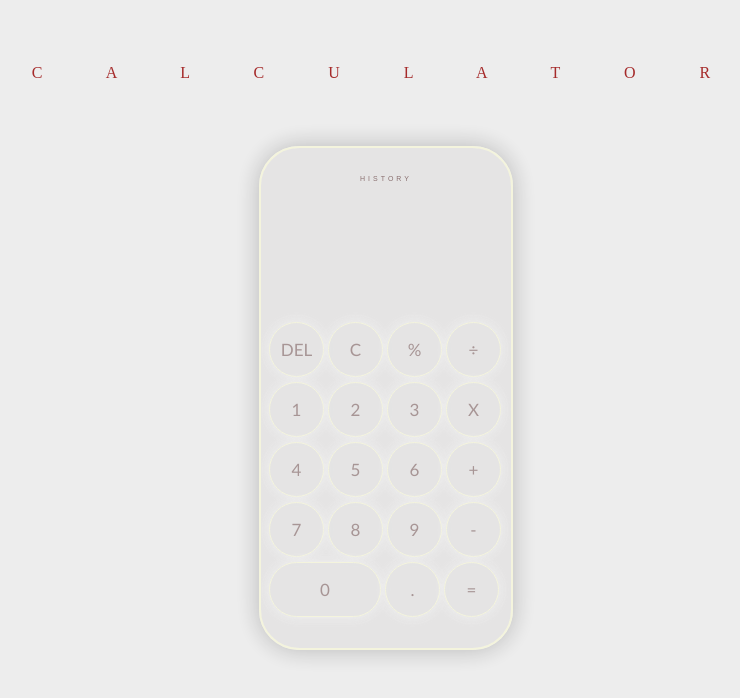
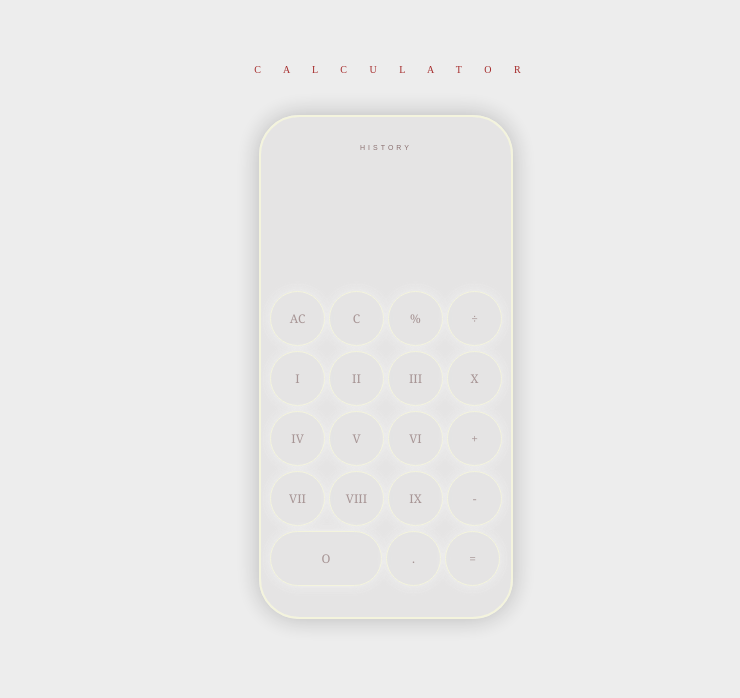
Before and after one commit to brendevs/Calculator, a plain HTML site: page Calculator.html in a window 1280 px wide. Shown: the whole page, without its empty margins (254-994 px from the left). Drawn offline with Linux system fonts and the light colour scheme.

Commit message:
Change button fonts to roman number, css stylesheet, enhance hover effects, and debug.

```diff
--- a/Calculator.html
+++ b/Calculator.html
@@ -4,146 +4,69 @@
         <meta charset="UTF-8">
         <meta name="viewport" content="width=device-width, initial-scale=1.0">
         <title>kalkulator</title>
-
-        <style>
-            button {
-                height: 55px;
-                width: 55px;
-                border-radius: 35px;
-                background-color: rgba(227, 227, 227, 0.774);
-                box-shadow: 0px 0px 10px 0px rgb(241, 241, 241);
-                border: 1px solid beige;
-                font-size: 17px;
-                font-weight: lighter;
-                font-family:'Trebuchet MS', 'Lucida Sans Unicode', 'Lucida Grande', 'Lucida Sans', Arial, sans-serif;
-                color:rgba(127, 98, 98, 0.682);
-            }
-
-            button:hover {
-                background-color: rgba(255, 255, 255, 0.882);
-                box-shadow: 0px 0px 20px 0px rgb(255, 255, 221);
-                border: 2px solid rgb(248, 248, 207);
-                transition: 0.5s;
-
-            }
-
-            zeroButton {
-                height: 55px;
-                width: 105px;
-                border-radius: 35px;
-                background-color: rgba(227, 227, 227, 0.774);
-                box-shadow: 0px 0px 10px 0px rgba(110, 110, 110, 0.571);
-                border: none;
-
-            }
-        </style>
-
+        <link rel="stylesheet" href="style.css" >
     </head>
 
-    <body style="
-        justify-content: center;
-        background-color: rgb(237, 237, 237);
-        margin: 5% 0px 0px 0px;">
+    <body>
 
-        <p style="
-            text-align: center;
-            font-size: clamp(1.1rem 0.1vh 1rem);
-            letter-spacing: 30px;
-            color: brown;
-            margin-bottom: 5%;">
-            C A L C U L A T O R
+        <p class="calculator">
+             C A L C U L A T O R
         </p>
 
+        <div class="parent">
 
-        <div style="
-            border: 2px solid beige;
-            border-radius: 40px;
-            height: 500px;
-            width: 250px;
-            opacity: 0.9;
-            background-color: rgba(225, 224, 224, 0.699);
-            box-shadow: 0px 0px 25px rgba(0, 0, 0, 0.249);
-            justify-self: center;">
+            <div class="child1">
 
-            <div style="
-                border: none;
-                height: 20%;
-                width: 100%; ">
-
-                <p style="
-                    text-align: center;
-                    padding: 20px 0px 0px 0px;
-                    color: rgb(127, 98, 98);
-                    font-family: Arial, Helvetica, sans-serif;
-                    font-size: 7px;
-                    letter-spacing: 3px;">
+                <p class="history">
                     HISTORY
                 </p>
             </div>
 
-            <div style="
-                border: none;
-                height: 10%;
-                margin: 6px;
-                border-radius: none;">
+            <div class="child2">
 
-                <input id="display" style="
-                    font-size: xx-large;
-                    height: 90%;
-                    width: 97%;
-                    border: none;
-                    color: rgb(127, 98, 98);
-                    background-color: rgba(0, 0, 0, 0);
-                    border-radius: none;
-                    text-align: right;
-                    ">
-
+                <input id="display">
             </div>
 
-            <div style="
-                border: none;
-                height: 230px;
-                margin: 3px;
-                padding: 5px;">
+            <div class="child3">
 
-                <div style="margin: 0px 0px 5px">
-                    <button onclick="pahi('')">DEL</button>
+                <div style="margin: 0px 0px 5px; position: sticky;">
+                    <button onclick="pahi('')">AC</button>
                     <button onclick="bura('0')">C</button>
                     <button onclick="operator('%')">%</button>
                     <button onclick="operator('/')">÷</button>
                 </div>
 
-                <div style="margin: 5px 0px 5px">
-                    <button onclick="number('1')">1</button>
-                    <button onclick="number('2')">2</button>
-                    <button onclick="number('3')">3</button>
+                <div style="margin: 5px 0px 5px; position: sticky;">
+                    <button onclick="number('1')">I</button>
+                    <button onclick="number('2')">II</button>
+                    <button onclick="number('3')">III</button>
                     <button onclick="operator('*')">X</button>
                 </div>
 
-                <div style="margin: 5px 0px 5px">
-                    <button onclick="number('4')">4</button>
-                    <button onclick="number('5')">5</button>
-                    <button onclick="number('6')">6</button>
+                <div style="margin: 5px 0px 5px; position: sticky;">
+                    <button onclick="number('4')">IV</button>
+                    <button onclick="number('5')">V</button>
+                    <button onclick="number('6')">VI</button>
                     <button onclick="operator('+')">+</button>
                 </div>
 
-                <div style="margin: 5px 0px 5px">
-                   <button onclick="number('7')">7</button>
-                   <button onclick="number('8')">8</button>
-                   <button onclick="number('9')">9</button>
+                <div style="margin: 5px 0px 5px; position: sticky;">
+                   <button onclick="number('7')">VII</button>
+                   <button onclick="number('8')">VIII</button>
+                   <button onclick="number('9')">IX</button>
                    <button onclick="operator('-')">-</button>
                 </div>
 
-                <div style="margin: 5px 0px 3px">
-                  <button style="width: 112px;" onclick="number('0')">0</button>
+                <div style="margin: 5px 0px 3px; position: sticky;">
+                  <button style="width: 112px" onclick="number('0')">O</button>
                   <button onclick="number('.')">.</button>
                   <button onclick="result('')">=</button>
                 </div>
 
-                <script src="jav.js"> </script>
+                <script src="jav.js">
 
+                </script>
             </div>
-
-
+        </div>
     </body>
 </html>
--- a/jav.js
+++ b/jav.js
@@ -1,5 +1,3 @@
-
-
 
 let operators = ['+', '-', '*', '/', '%'];
 
@@ -10,7 +8,6 @@ function
     number (input) {
         display.value += input
     }
-
 function
     bura (input) {
         display.value = ""
--- /dev/null
+++ b/style.css
@@ -0,0 +1,107 @@
+/* body */
+body {
+    justify-content: center;
+    background-color: rgb(237, 237, 237);
+    margin: 5% 0px 0px 0px;
+}
+.parent {
+    border: 2px solid beige;
+    border-radius: 40px;
+    height: 500px;
+    width: 250px;
+    opacity: 0.9;
+    background-color: rgba(225, 224, 224, 0.699);
+    box-shadow: 0px 0px 25px rgba(0, 0, 0, 0.249);
+    justify-self: center;
+}
+
+.child1 {
+    border: none;
+    height: 20%;
+    width: 100%;
+}
+
+.history {
+    text-align: center;
+    padding: 20px 0px 0px 0px;
+    color: rgb(127, 98, 98);
+    font-family: Arial, Helvetica, sans-serif;
+    font-size: 7px;
+    letter-spacing: 3px;
+}
+
+.calculator {
+    text-align: center;
+    font-size: 10px;
+    padding-left: 13px;
+    letter-spacing: 10px;
+    color: brown;
+    margin: 40px 0% 40px 0%;
+    font-weight: lighter;
+}
+
+.child2 {
+    border: none;
+    height: 10%;
+    margin: 6px;
+    border-radius: none;
+}
+
+input {
+    font-size: xx-large;
+    font-weight: lighter;
+    height: 90%;
+    width: 97%;
+    font-family: 'Times New Roman', Times, serif;
+    border: none;
+    color: rgb(127, 98, 98);
+    background-color: rgba(0, 0, 0, 0);
+    border-radius: none;
+    text-align: right;
+}
+.child3 {
+    border: none;
+    height: 230px;
+    margin: 4px;
+    padding: 5px;
+    position: sticky;
+
+}
+
+/* /body */
+
+
+/* button css */
+
+
+button {
+    height: 55px;
+    width: 55px;
+    border-radius: 35px;
+    background-color: rgba(227, 227, 227, 0.774);
+    box-shadow: 0px 0px 10px 0px rgb(241, 241, 241);
+    border: 1px solid beige;
+    font-size: 12px;
+    font-weight: lighter;
+    font-family: Georgia, 'Times New Roman', Times, serif;
+    color:rgba(127, 98, 98, 0.682);
+}
+
+button:hover {
+    background-color: rgba(255, 255, 255, 0.882);
+    box-shadow: 0px 0px 20px 0px rgb(255, 255, 221);
+    border: 10px solid rgba(255, 255, 255, 0.129);
+    transition: 0.8s;
+    color:rgb(127, 98, 98);
+
+}
+
+/* 0 / number zero button */
+zeroButton {
+    height: 55px;
+    width: 105px;
+    border-radius: 35px;
+    background-color: rgba(227, 227, 227, 0.774);
+    box-shadow: 0px 0px 10px 0px rgba(110, 110, 110, 0.571);
+    border: none;
+}
```
